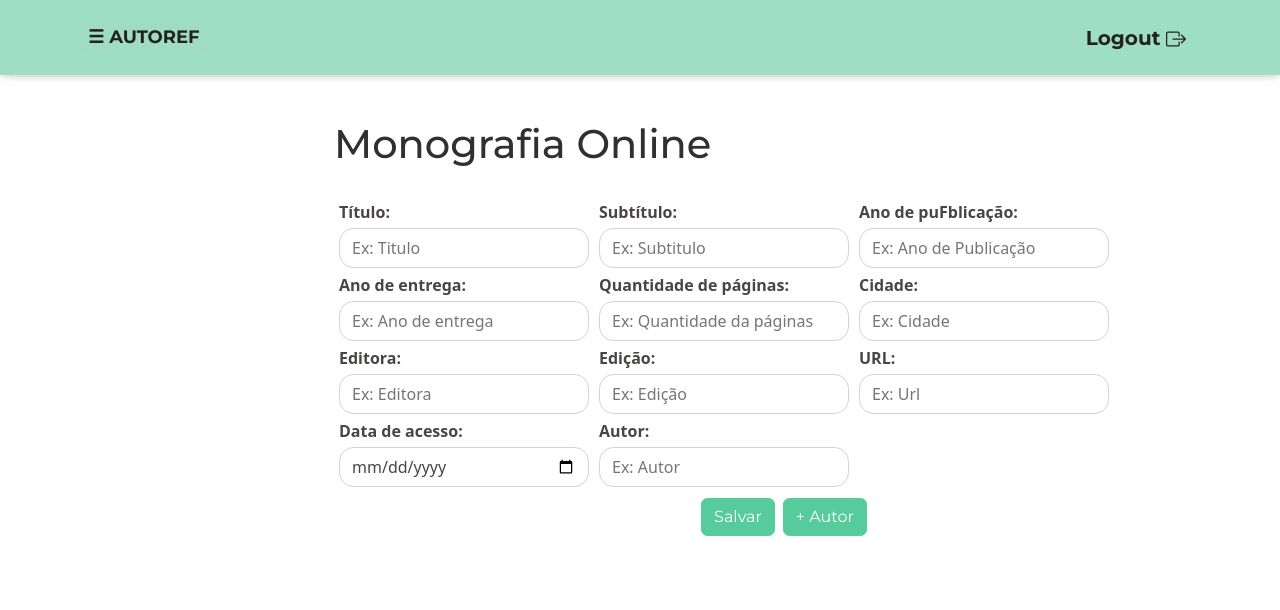
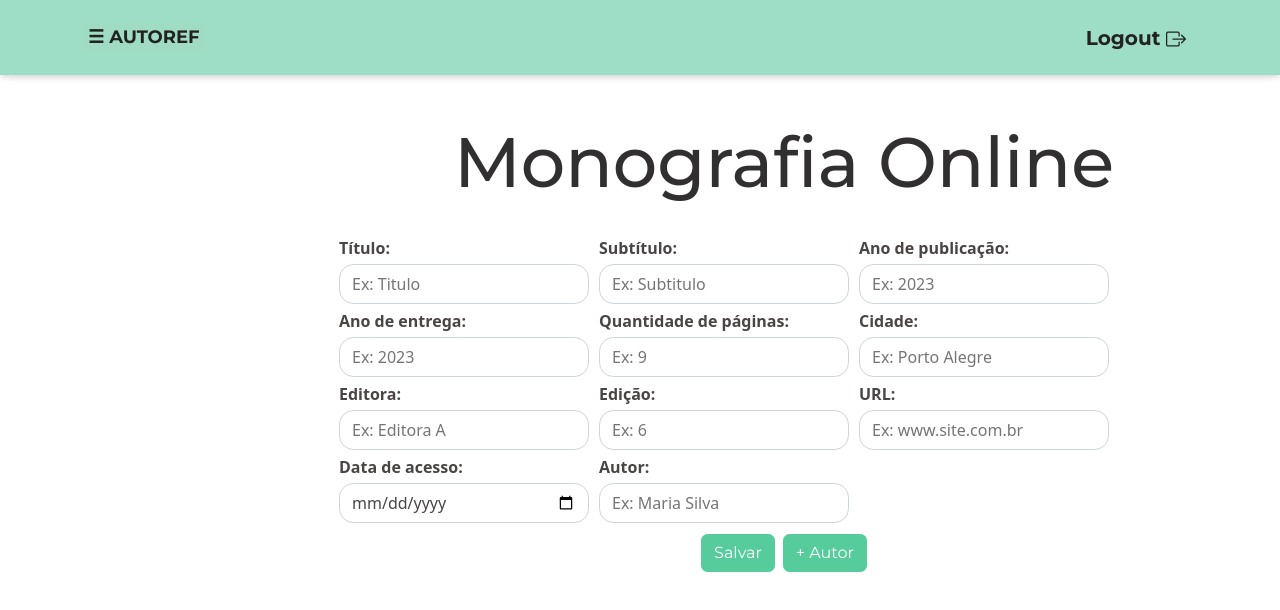
Before and after one commit to erthalduda/autoRef, a React (Create React App) app in the folder autoref-app/: page /monografia_online in a window 1280 px wide. Shown: the top 610 px of the page. Built offline with nearby package versions, Linux system fonts and the light colour scheme; no server answers.

Commit message:
Formatação

```diff
--- a/autoref-app/src/views/colecao-periodica-meio-eletronico.jsx
+++ b/autoref-app/src/views/colecao-periodica-meio-eletronico.jsx
@@ -134,9 +134,16 @@ function ColecaoPeriodicaMeioEletronico() {
     <>
       <Sidebar></Sidebar>
       <Navbar></Navbar>
-      <h1 id="referencia">
-      <br></br>
-        Coleção de Publicação Periódica em Meio Eletrônico
+      <h1 id="referencia" className="centralizar-nome">
+        Coleção de Publicação
+      </h1>
+      <h1 id="referencia" className="centralizar-nome">
+        {" "}
+        Periódica em Meio
+      </h1>
+      <h1 id="referencia" className="centralizar-nome">
+        {" "}
+        Eletrônico
       </h1>
       <div className="form-group-ref">
         <form onSubmit={onSubmit}>
--- a/autoref-app/src/views/monografia-eletronico.jsx
+++ b/autoref-app/src/views/monografia-eletronico.jsx
@@ -179,7 +179,10 @@ function MonografiaEletronica() {
     <>
       <Sidebar></Sidebar>
       <Navbar></Navbar>
-      <h1 id="referencia">Monografia em Meio-Eletrônico</h1>
+      <h1 id="referencia" className="centralizar-nome">
+        Monografia em Meio
+      </h1>
+      <h1 id="referencia" className="centralizar-nome">Eletrônico</h1>
       <br></br>
       <div className="form-group-ref">
         <form onSubmit={onSubmit}>
--- a/autoref-app/src/views/monografia.jsx
+++ b/autoref-app/src/views/monografia.jsx
@@ -15,12 +15,11 @@ function Monografia() {
   const [error, setError] = useState(false);
 
   const [inputFields, setInputFields] = useState([
-
     {
       id: 2,
       name: "titulo",
       label: "Título:",
-     value: "",
+      value: "",
       placeholder: "Ex: Titulo",
       type: "text",
     },
@@ -28,7 +27,7 @@ function Monografia() {
     {
       id: 3,
       name: "subtitulo",
-     value: "",
+      value: "",
       label: "Subtítulo:",
       placeholder: "Ex: Subtitulo",
       type: "text",
@@ -72,14 +71,14 @@ function Monografia() {
       id: 8,
       label: "Editora:",
       name: "editora",
-     value: "",
+      value: "",
       placeholder: "Ex: Editora",
       type: "text",
     },
     {
       id: 9,
       name: "edicao",
-     value: "",
+      value: "",
       label: "Edição:",
       placeholder: "Ex: 6",
       type: "number",
@@ -93,11 +92,10 @@ function Monografia() {
       placeholder: "Ex: Maria Silva",
       type: "text",
     },
-
   ]);
 
   const [dataEnviarDados, setDataEnviarDados] = useState({
-    tipo: 'monografia',
+    tipo: "monografia",
     autor: [],
   });
   const [autoresCriados, setAutoresCriados] = useState([]);
@@ -131,8 +129,8 @@ function Monografia() {
     const id = inputFields.length + 1;
     let newfield = {
       id: id,
-      name: "autor",
-     value: "",
+      name: "novoAutor",
+      value: "",
       label: "Novo autor:",
       placeholder: "Ex: Maria Silva",
       type: "text",
@@ -178,7 +176,9 @@ function Monografia() {
     <>
       <Sidebar></Sidebar>
       <Navbar></Navbar>
-      <h1 id="referencia">Monografia</h1>
+      <h1 id="referencia" className="centralizar-nome">
+        Monografia
+      </h1>
       <br></br>
       <div className="form-group-ref">
         <form>
--- a/autoref-app/src/views/monografia_online.jsx
+++ b/autoref-app/src/views/monografia_online.jsx
@@ -40,8 +40,8 @@ function MonografiaOnline() {
       id: 4,
       name: "anoPublicacao",
       value: "",
-      label: "Ano de puFblicação:",
-      placeholder: "Ex: Ano de Publicação",
+      label: "Ano de publicação:",
+      placeholder: "Ex: 2023",
       type: "number",
     },
     {
@@ -49,7 +49,7 @@ function MonografiaOnline() {
       name: "anoEntrega",
       value: "",
       label: "Ano de entrega:",
-      placeholder: "Ex: Ano de entrega",
+      placeholder: "Ex: 2023",
       type: "number",
     },
 
@@ -58,7 +58,7 @@ function MonografiaOnline() {
       name: "quantidadePaginas",
       label: "Quantidade de páginas:",
       value: "",
-      placeholder: "Ex: Quantidade da páginas",
+      placeholder: "Ex: 9",
       type: "number",
     },
 
@@ -67,7 +67,7 @@ function MonografiaOnline() {
       name: "cidade",
       label: "Cidade:",
       value: "",
-      placeholder: "Ex: Cidade",
+      placeholder: "Ex: Porto Alegre",
       type: "text",
     },
     {
@@ -75,7 +75,7 @@ function MonografiaOnline() {
       name: "editora",
       label: "Editora:",
       value: "",
-      placeholder: "Ex: Editora",
+      placeholder: "Ex: Editora A",
       type: "text",
     },
     {
@@ -83,7 +83,7 @@ function MonografiaOnline() {
       name: "edicao",
       label: "Edição:",
       value: "",
-      placeholder: "Ex: Edição",
+      placeholder: "Ex: 6",
       type: "text",
     },
 
@@ -92,7 +92,7 @@ function MonografiaOnline() {
       name: "url",
       value: "",
       label: "URL:",
-      placeholder: "Ex: Url",
+      placeholder: "Ex: www.site.com.br",
       type: "text",
     },
     {
@@ -100,7 +100,7 @@ function MonografiaOnline() {
       name: "dataAcesso",
       value: "",
       label: "Data de acesso:",
-      placeholder: "Ex: Data de acesso",
+      placeholder: "Ex: 18/01/2023",
       type: "date",
     },
 
@@ -109,7 +109,7 @@ function MonografiaOnline() {
       name: "autor",
       value: "",
       label: "Autor:",
-      placeholder: "Ex: Autor",
+      placeholder: "Ex: Maria Silva",
       type: "text",
     },
   ]);
@@ -194,7 +194,7 @@ function MonografiaOnline() {
     <>
       <Sidebar></Sidebar>
       <Navbar></Navbar>
-      <h1 id="referencia">Monografia Online</h1>
+      <h1 id="referencia" className="centralizar-nome">Monografia Online</h1>
       <br></br>
       <div className="form-group-ref">
         <form onSubmit={onSubmit}>
--- a/autoref-app/src/views/parte-monografia.jsx
+++ b/autoref-app/src/views/parte-monografia.jsx
@@ -122,7 +122,7 @@ function ParteMonografia() {
       id: 14,
       name: "autorParte",
       value: "",
-      placeholder: "Ex: Autor da parte",
+      placeholder: "Ex: João Costa",
       type: "text",
       label: "Autor da parte:"
     },
@@ -217,7 +217,7 @@ function ParteMonografia() {
     <>
       <Sidebar></Sidebar>
       <Navbar></Navbar>
-      <h1 id="referencia">Parte de Monografia</h1>
+      <h1 id="referencia" className="centralizar-nome">Parte de Monografia</h1>
       <br></br>
       <div className="form-group-ref">
         <form onSubmit={onSubmit}>
--- a/autoref-app/src/views/parte-periodica.jsx
+++ b/autoref-app/src/views/parte-periodica.jsx
@@ -47,7 +47,7 @@ function PartePeriodica() {
       id: 5,
       name: "dataInicio",
       value: "",
-      label: "Data de início:",
+      label: "Data de início (ano):",
       placeholder: "Ex: 2004",
       type: "number",
     },
@@ -57,7 +57,7 @@ function PartePeriodica() {
       name: "dataFim",
       value: "",
       placeholder: "Ex: 2005",
-      label: "Data final:",
+      label: "Data final (ano):",
       type: "number",
     },
 
@@ -75,7 +75,7 @@ function PartePeriodica() {
       name: "periodoConsultado",
       value: "",
       placeholder: "Ex: 2002",
-      label: "Período consultado:",
+      label: "Período consultado (ano):",
       type: "text",
     },
   ]);
@@ -120,7 +120,13 @@ function PartePeriodica() {
     <>
       <Sidebar></Sidebar>
       <Navbar></Navbar>
-      <h1 id="referencia">Parte de Coleção de Publicação Periódica</h1>
+      <h1 id="referencia" className="centralizar-nome">
+        Parte de Coleção de
+      </h1>
+      <h1 id="referencia" className="centralizar-nome">
+        {" "}
+        Publicação Periódica
+      </h1>
       <br></br>
       <div className="form-group-ref">
         <form onSubmit={onSubmit}>
--- a/autoref-app/src/views/trabalho-academico.jsx
+++ b/autoref-app/src/views/trabalho-academico.jsx
@@ -18,7 +18,7 @@ function Trabalho() {
       label: "Título:",
       name: "titulo",
       value: "",
-      placeholder: "Ex: Titulo",
+      placeholder: "Ex: Título",
       type: "text",
     },
 
@@ -27,7 +27,7 @@ function Trabalho() {
       name: "subtitulo",
       value: "",
       label: "Subtítulo:",
-      placeholder: "Ex: Subtitulo",
+      placeholder: "Ex: Subtítulo",
       type: "text",
     },
 
@@ -36,7 +36,7 @@ function Trabalho() {
       name: "anoDeposito",
       value: "",
       label: "Ano de depósito:",
-      placeholder: "Ex: Ano de depósito",
+      placeholder: "Ex: 2022",
       type: "number",
     },
     {
@@ -44,7 +44,7 @@ function Trabalho() {
       name: "anoEntrega",
       label: "Ano de entrega:",
       value: "",
-      placeholder: "Ex: Ano de entrega",
+      placeholder: "Ex: 2023",
       type: "number",
     },
 
@@ -78,7 +78,7 @@ function Trabalho() {
       name: "vinculacaoAcademica",
       value: "",
       label: "Vinculação Acadêmica:",
-      placeholder: "Ex: ",
+      placeholder: "Ex: IFSul",
       type: "text",
     },
     {
@@ -94,7 +94,7 @@ function Trabalho() {
       name: "anoDefesa",
       value: "",
       label: "Ano de defesa:",
-      placeholder: "Ex: 2012",
+      placeholder: "Ex: 2023",
       type: "number",
     },
 
@@ -104,7 +104,7 @@ function Trabalho() {
       name: "autor",
       label: "Autor:",
       value: "",
-      placeholder: "Ex: Autor",
+      placeholder: "Ex: Maria Silva",
       type: "text",
     },
   ]);
--- a/autoref-app/src/views/website.jsx
+++ b/autoref-app/src/views/website.jsx
@@ -26,7 +26,7 @@ function Website() {
       id: 3,
       name: "nomeSite",
       value: "",
-      placeholder: "Ex: Nome do site",
+      placeholder: "Ex: Site",
       type: "text",
       label: "Nome do site:",
     },
@@ -35,7 +35,7 @@ function Website() {
       id: 4,
       name: "url",
       value: "",
-      placeholder: "Ex: Url",
+      placeholder: "Ex: www.site.com.br",
       type: "text",
       label: "URL:",
     },
@@ -43,7 +43,7 @@ function Website() {
       id: 5,
       name: "dataAcesso",
       value: "",
-      placeholder: "Ex: Data de acesso",
+      placeholder: "Ex: 22/01/2023",
       type: "date",
       label: "Data de acesso:",
     },
@@ -51,7 +51,7 @@ function Website() {
       id: 6,
       name: "anoPublicacao",
       value: "",
-      placeholder: "Ex: Ano de publicação",
+      placeholder: "Ex: 2021",
       type: "number",
       label: "Ano de publicação:",
     },
@@ -60,7 +60,7 @@ function Website() {
       id: 7,
       name: "autor",
       value: "",
-      placeholder: "Ex: Autor",
+      placeholder: "Ex: Maria Silva",
       type: "text",
       label: "Autor:",
     },
@@ -101,7 +101,7 @@ function Website() {
     const id = inputFields.length + 1;
     let newfield = {
       id: id,
-      name: "autor",
+      name: "autorNovo",
       value: "",
       label: "Novo autor:",
       placeholder: "Ex: Maria Silva",
```
Also changed, not shown: autoref-app/src/views/colecao-periodica.jsx (+20 -2 lines).
